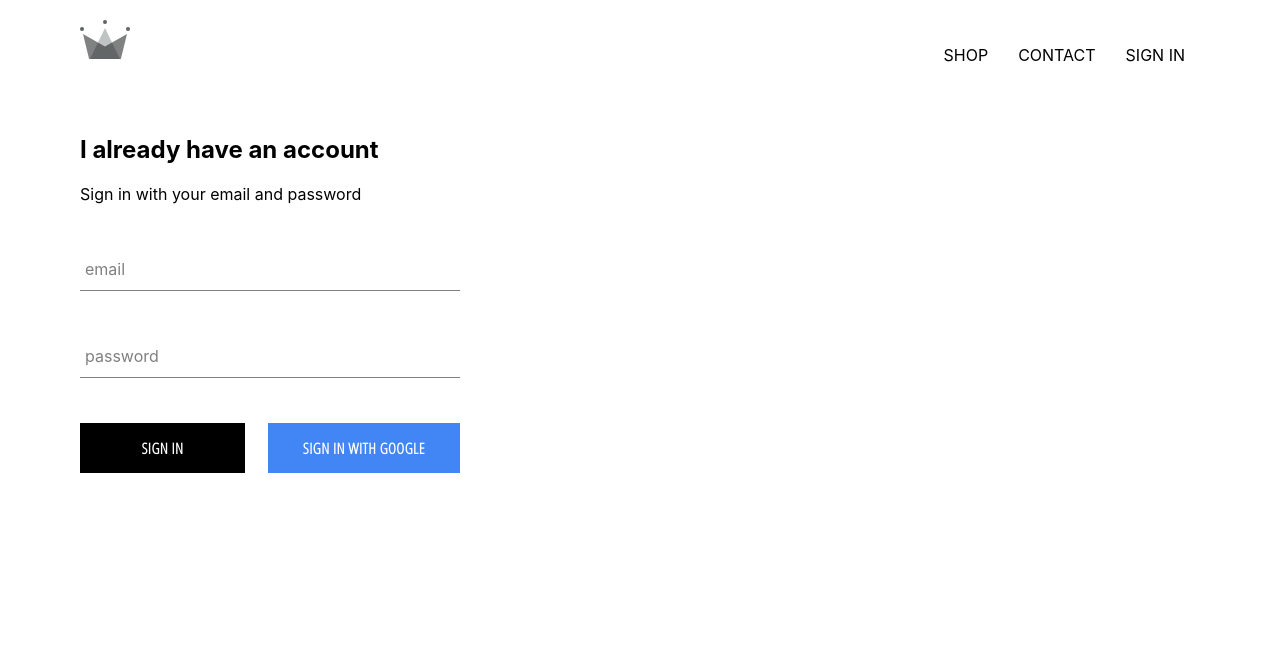
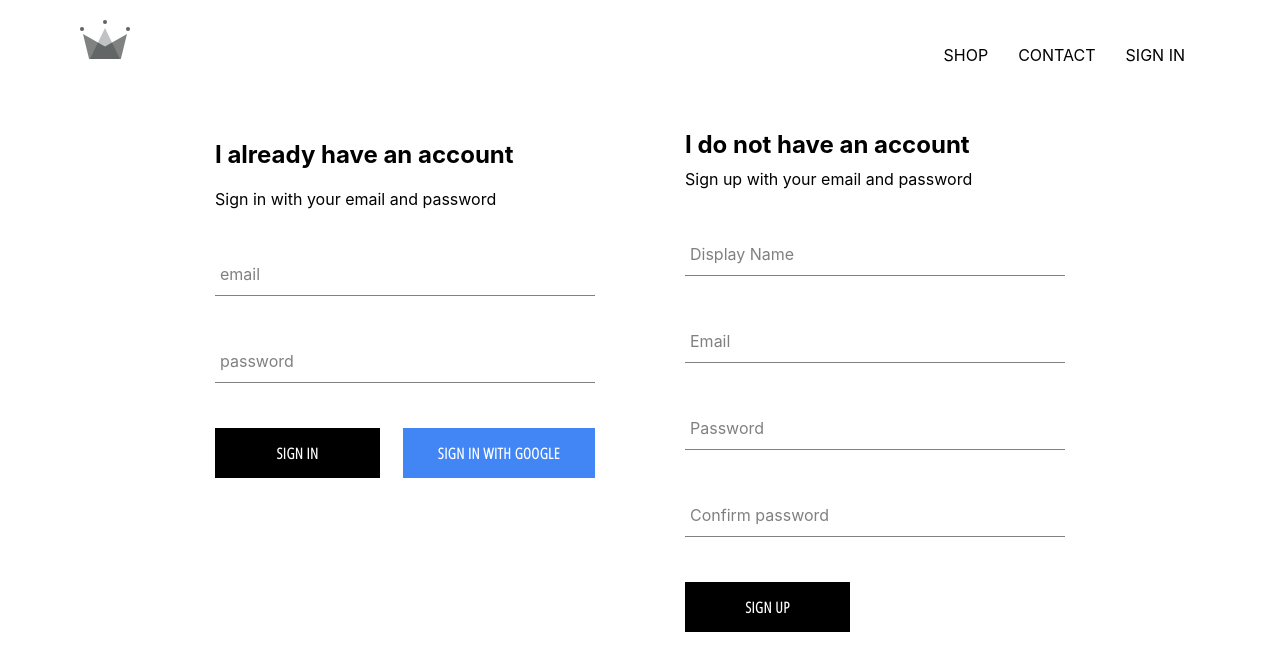
Before and after one commit to Thangboiahi/crwn-clothing, a React (Create React App) app: page /signin in a window 1280 px wide. Shown: the top 670 px of the page. Built offline with nearby package versions, Linux system fonts and the light colour scheme; no server answers.

Commit message:
implemented firebase utils, included ability to store authenticated users into our firebase database

```diff
--- a/src/App.js
+++ b/src/App.js
@@ -6,7 +6,7 @@
 import ShopPage from "./pages/shop/shop.component";
 import Header from "./component/header/header.component";
 import SignInAndSignUpPage from "./pages/sign-in-and-sign-up/sign-in-and-sign-up.component";
-import { auth } from "./firebase/firebase.utils";
+import { auth, createUserProfileDocument } from "./firebase/firebase.utils";
 
 import './App.css';
 
@@ -23,9 +23,24 @@
 
   componentDidMount() {
     // add auth state change listener
-    this.unsubscribeFromAuth = auth.onAuthStateChanged(user => {
-      this.setState({currentUser: user})
-      console.log(user);
+    this.unsubscribeFromAuth = auth.onAuthStateChanged(async userAuth => {
+      if (userAuth) {
+        const userRef = await createUserProfileDocument(userAuth);
+
+        userRef.onSnapshot(snapshot => {
+          this.setState({
+            currentUser: {
+              id: snapshot.id,
+              ...snapshot.data()
+            }
+          });
+
+          console.log(this.state);
+        });
+      }
+      this.setState({
+        currentUser: null
+      })
     });
   }
 
--- /dev/null
+++ b/src/component/sign-up/sign-up.component.jsx
@@ -0,0 +1,114 @@
+import React from 'react';
+
+import FormInput from "../form-input/form-input.component";
+import CustomButton from "../custom-button/custom-button.component";
+
+import { auth, createUserProfileDocument } from "./../../firebase/firebase.utils";
+
+import "./sign-up.styles.scss";
+
+class SignUp extends React.Component {
+  constructor() {
+    super();
+
+    this.state = {
+      displayName: "",
+      email: "",
+      password: "",
+      confirmPassword: ""
+    };
+  }
+
+  handleSubmit = async (event) => {
+    event.preventDefault();
+
+    const {
+      displayName,
+      email,
+      password,
+      confirmPassword
+    } = this.state;
+
+    if (password !== confirmPassword) {
+      alert("passwords do not match!");
+      return;
+    }
+
+    try {
+      const {user} = auth.createUserWithEmailAndPassword(
+        email,
+        password
+      );
+
+      await createUserProfileDocument(user, {displayName});
+
+      this.setState({
+        displayName: "",
+        email: "",
+        password: "",
+        confirmPassword: ""
+      })
+    } catch (error) {
+      console.error(error);
+    }
+  };
+
+  handleChange = (event) => {
+    const { value, name } = event.target;
+
+    this.setState({ [name]: value });
+  };
+
+
+  render () {
+    const {displayName, email, password, confirmPassword} = this.state;
+    return (
+      <div className="sign-up">
+        <h2 className="title">I do not have an account</h2>
+        <span>Sign up with your email and password</span>
+        <form className="sign-up-form" onSubmit={this.handleSubmit}>
+          <FormInput
+            type="text"
+            name="displayName"
+            value={displayName}
+            onChange={this.handleChange}
+            label="Display Name"
+            required
+          />
+          <FormInput
+            type="email"
+            name="email"
+            value={email}
+            onChange={this.handleChange}
+            label="Email"
+            required
+          />
+          <FormInput
+            type="password"
+            name="password"
+            value={password}
+            onChange={this.handleChange}
+            label="Password"
+            required
+          />
+          <FormInput
+            type="password"
+            name="confirmPassword"
+            value={confirmPassword}
+            onChange={this.handleChange}
+            label="Confirm password"
+            required
+          />
+          <CustomButton
+            type="submit"
+            isGoogleSignIn={false}
+          >
+            SIGN UP
+          </CustomButton>
+        </form>
+      </div>
+    );
+  }
+}
+
+export default SignUp;
--- /dev/null
+++ b/src/component/sign-up/sign-up.styles.scss
@@ -0,0 +1,9 @@
+.sign-up {
+  display: flex;
+  flex-direction: column;
+  width: 380px;
+
+  .title {
+    margin: 10px 0;
+  }
+}
--- a/src/firebase/firebase.utils.js
+++ b/src/firebase/firebase.utils.js
@@ -13,6 +13,35 @@
   measurementId: "G-H76YG3WRXE"
 };
 
+export const createUserProfileDocument = async (userAuth, additionalData) => {
+  if (!userAuth) {
+    return;
+  }
+  const userRef = firestore.doc(`users/${userAuth.uid}`);
+
+  const { displayName } = additionalData ? additionalData : userAuth;
+
+  const snapShot = await userRef.get();
+
+  if (!snapShot.exists) {
+    const { displayName, email } = userAuth;
+    const createdAt = new Date();
+
+    try {
+      await userRef.set({
+        displayName,
+        email,
+        createdAt,
+        ...additionalData
+      })
+    } catch (error) {
+      console.log("Error creating user", error.message);
+    }
+  }
+
+  return userRef;
+};
+
 firebase.initializeApp(config);
 
 export const auth = firebase.auth();
--- a/src/pages/sign-in-and-sign-up/sign-in-and-sign-up.component.jsx
+++ b/src/pages/sign-in-and-sign-up/sign-in-and-sign-up.component.jsx
@@ -1,12 +1,14 @@
 import React from 'react';
 
-import SignIn from "./../../component/sign-in/sign-in.component";
+import SignIn from "./../../component/sign-in/sign-in.component"
+import SignUp from "./../../component/sign-up/sign-up.component";
 
 import "./sign-in-and-sign-up.styles.scss";
 
 const SignInAndSignUp = () => (
   <div className="sign-in-and-sign-up">
     <SignIn />
+    <SignUp />
   </div>
 );
 
--- a/src/pages/sign-in-and-sign-up/sign-in-and-sign-up.styles.scss
+++ b/src/pages/sign-in-and-sign-up/sign-in-and-sign-up.styles.scss
@@ -0,0 +1,6 @@
+.sign-in-and-sign-up {
+  width: 850px;
+  display: flex;
+  justify-content: space-between;
+  margin: 30px auto;
+}
```
